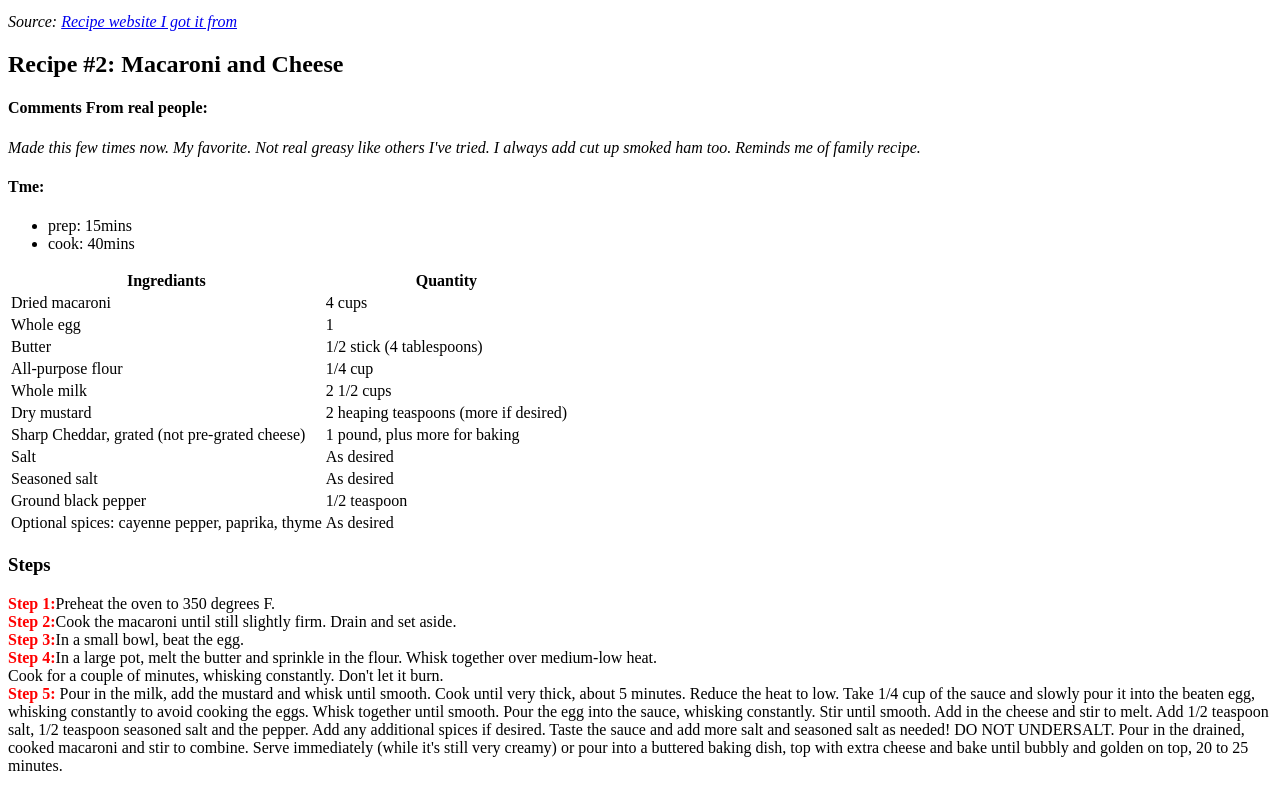
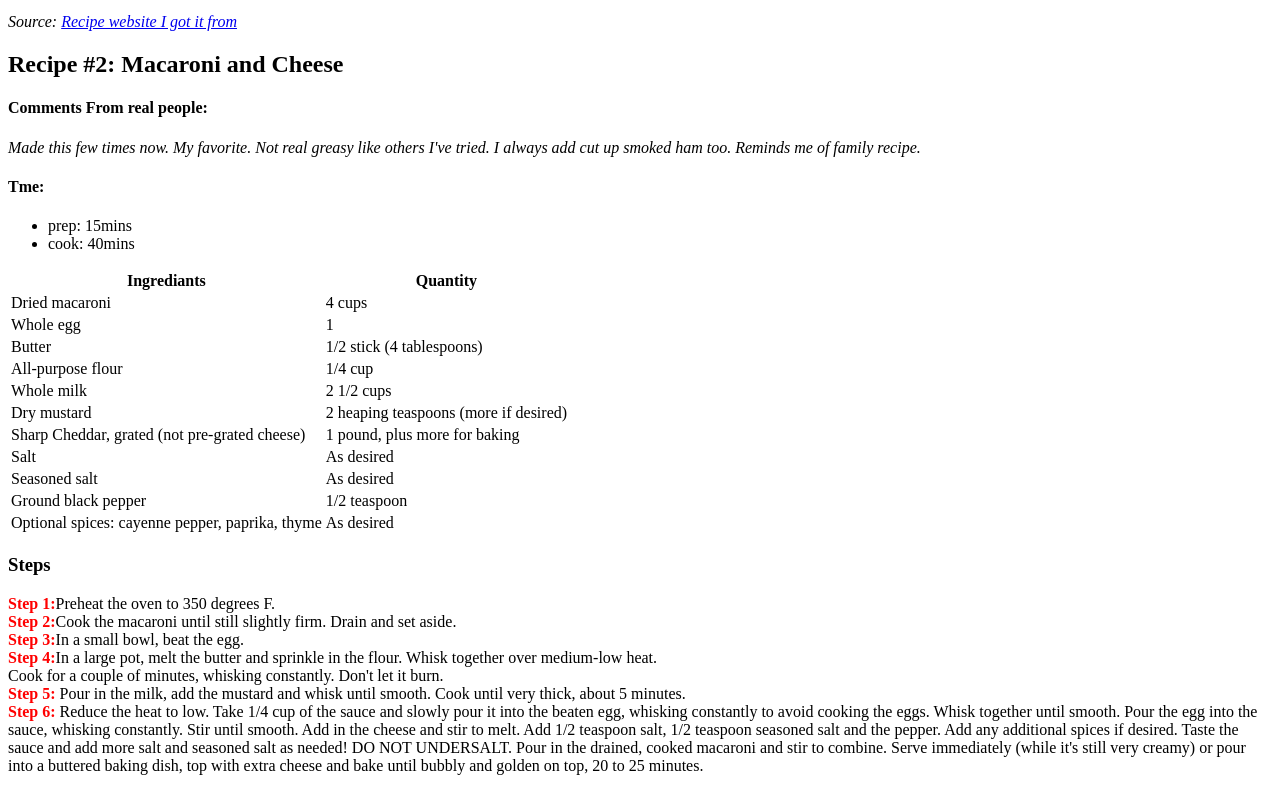
Before and after one commit to Basharmomo/basharmomo.github.io, a plain HTML site: page index.html in a window 1280 px wide. Shown: the part 1013-1804 px from the top of the page. Drawn offline with Linux system fonts and the light colour scheme.

Commit message:
Update index.html

```diff
--- a/index.html
+++ b/index.html
@@ -184,7 +184,7 @@ Put the butter in a microwave safe bowl, cover and microwave on medium power unt
 
 <strong class = "red">Step 2:</strong>Cook the macaroni until still slightly firm. Drain and set aside.<br>
 
-<strong class = "red">Step 3:</strong>In a small bowl, beat the egg. <br><strong class = "red">Step 4:</strong>In a large pot, melt the butter and sprinkle in the flour. Whisk together over medium-low heat. <br>Cook for a couple of minutes, whisking constantly. Don't let it burn.<br><strong class = "red">Step 5:</strong> Pour in the milk, add the mustard and whisk until smooth. Cook until very thick, about 5 minutes. Reduce the heat to low.
+<strong class = "red">Step 3:</strong>In a small bowl, beat the egg. <br><strong class = "red">Step 4:</strong>In a large pot, melt the butter and sprinkle in the flour. Whisk together over medium-low heat. <br>Cook for a couple of minutes, whisking constantly. Don't let it burn.<br><strong class = "red">Step 5:</strong> Pour in the milk, add the mustard and whisk until smooth. Cook until very thick, about 5 minutes.<br><strong class = "red"> Step 6: </strong>Reduce the heat to low.
 
 Take 1/4 cup of the sauce and slowly pour it into the beaten egg, whisking constantly to avoid cooking the eggs. Whisk together until smooth. Pour the egg into the sauce, whisking constantly. Stir until smooth. Add in the cheese and stir to melt. Add 1/2 teaspoon salt, 1/2 teaspoon seasoned salt and the pepper. Add any additional spices if desired. Taste the sauce and add more salt and seasoned salt as needed! DO NOT UNDERSALT.
 
```
